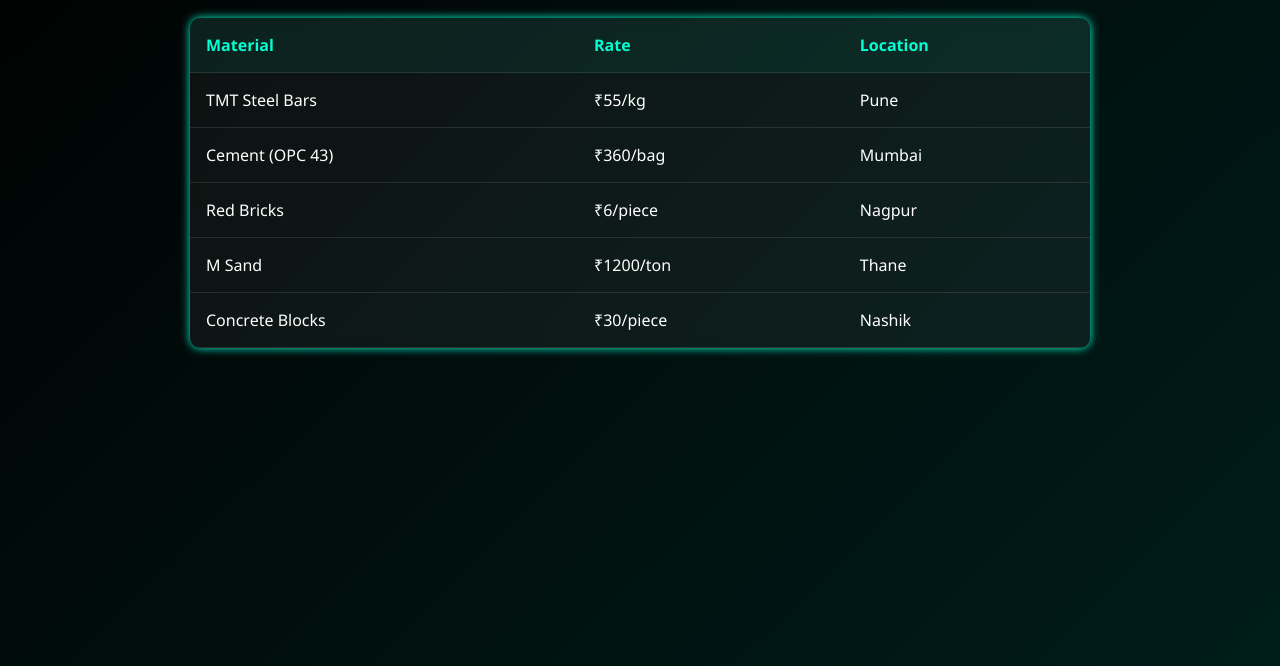
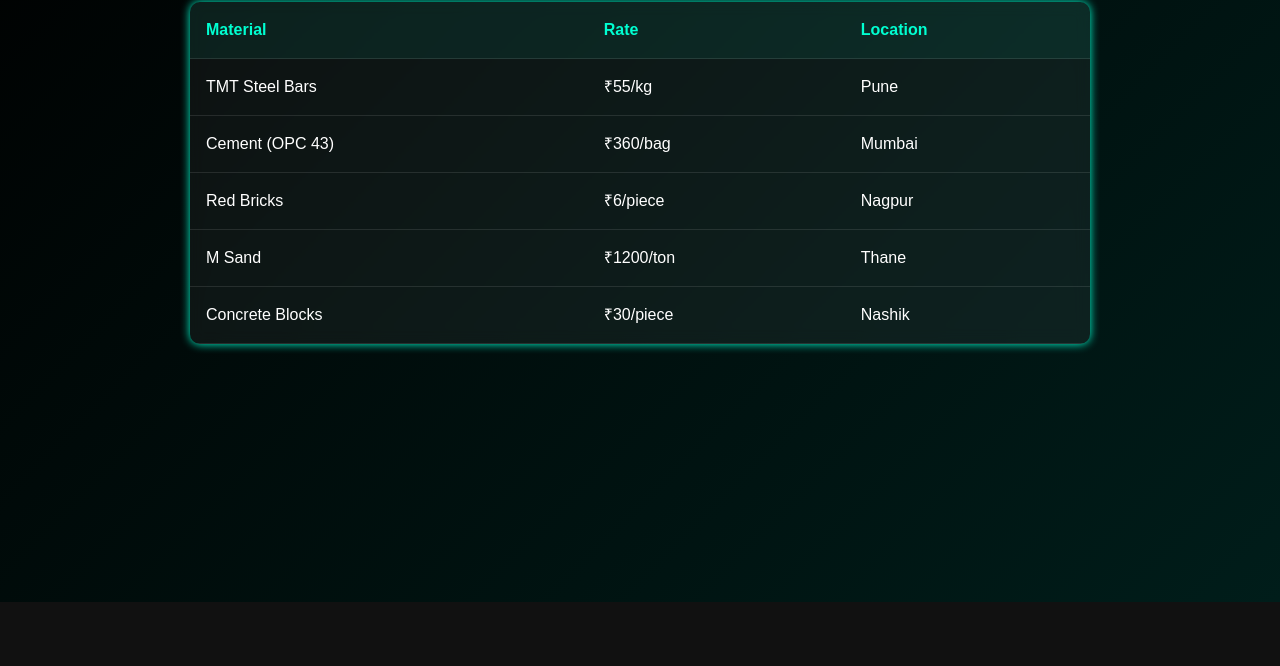
Before and after one commit to asthaaaaa07/tutedude-hackathon, a plain HTML site: page materials.html in a window 1280 px wide. Shown: the part 198-864 px from the top of the page. After the commit the page ends 800 px from the top, so only its background shows below. Drawn offline with Linux system fonts and the light colour scheme.

Commit message:
Updated code with recent changes

```diff
--- a/materials.html
+++ b/materials.html
@@ -5,6 +5,7 @@
   <meta name="viewport" content="width=device-width, initial-scale=1.0" />
   <title>Live Material Quotes</title>
   <link rel="stylesheet" href="materials.css" />
+    <link rel="stylesheet" href="tut.css">
 </head>
 <body>
    <header class="navbar">
```
